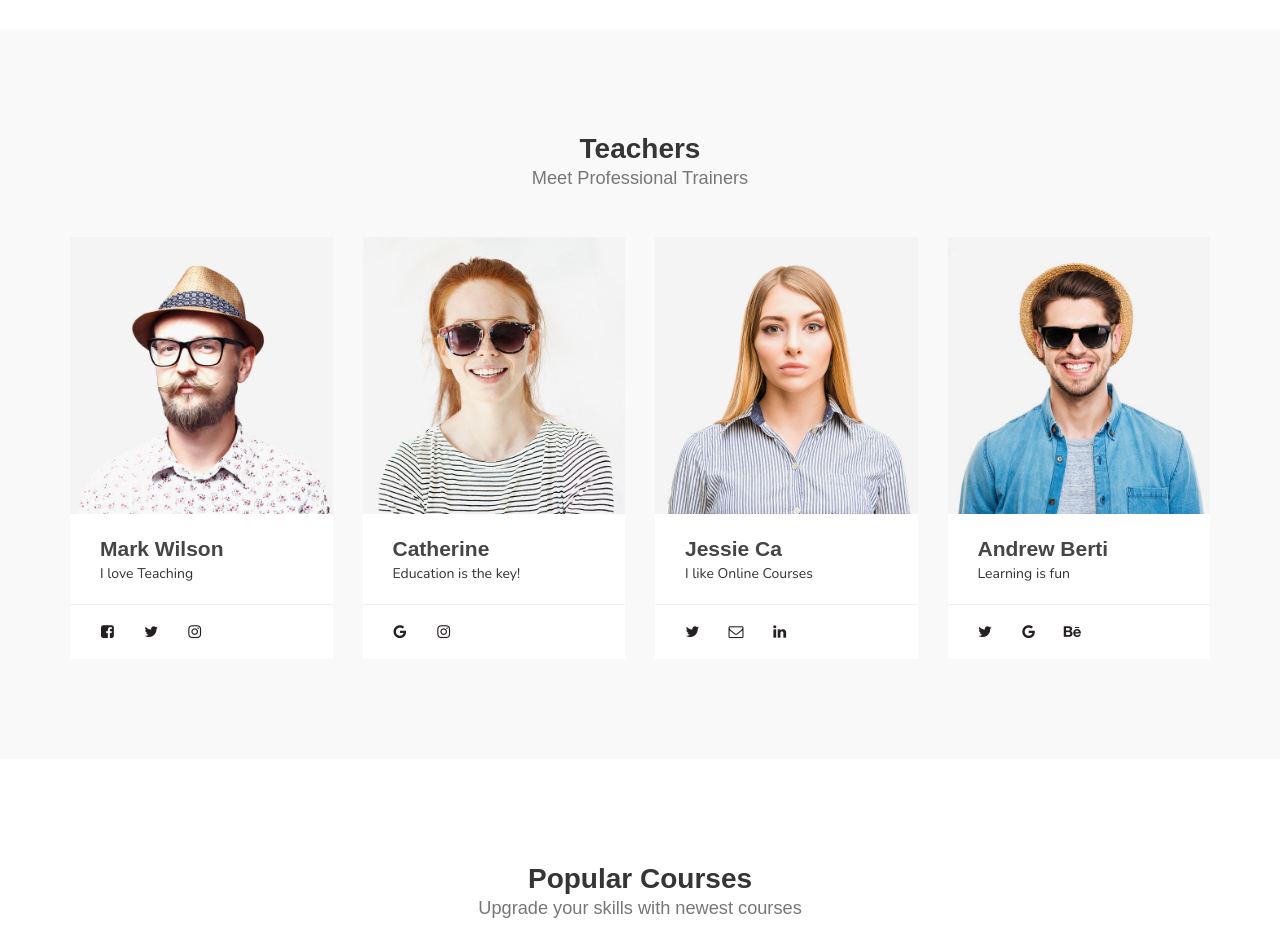
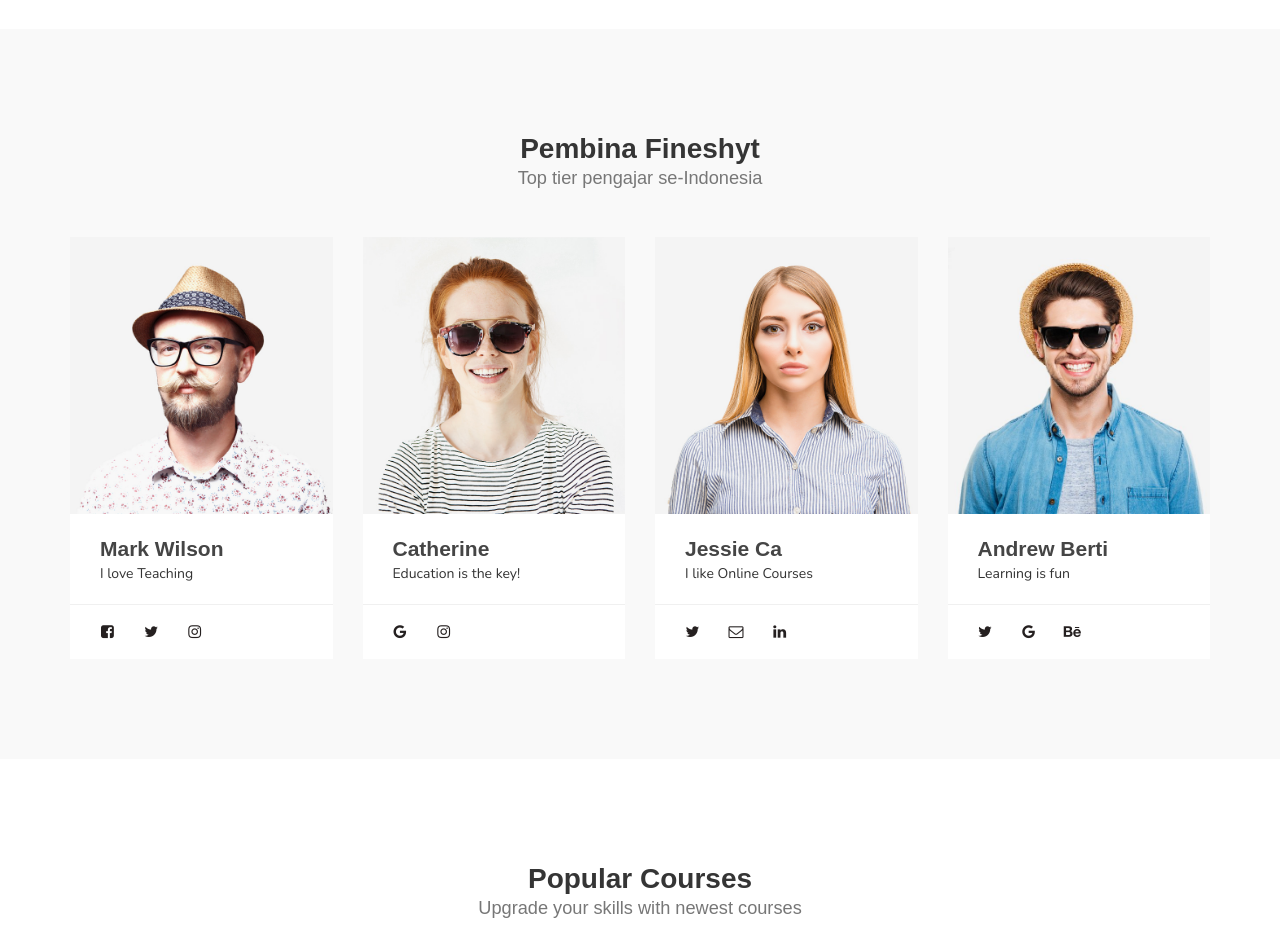
Before and after one commit to farihtubika-hash/profileweb, a plain HTML site: page index.html in a window 1280 px wide. Shown: the part 1880-2809 px from the top of the page. Drawn offline with nearby package versions, Linux system fonts and the light colour scheme; a web font is replaced by a local one.

Commit message:
Update index.html

```diff
--- a/index.html
+++ b/index.html
@@ -214,7 +214,7 @@ https://templatemo.com/tm-516-known
 
                     <div class="col-md-12 col-sm-12">
                          <div class="section-title">
-                              <h2>Teachers <small>Meet Professional Trainers</small></h2>
+                              <h2>Pembina Fineshyt <small>Top tier pengajar se-Indonesia</small></h2>
                          </div>
                     </div>
 
```
